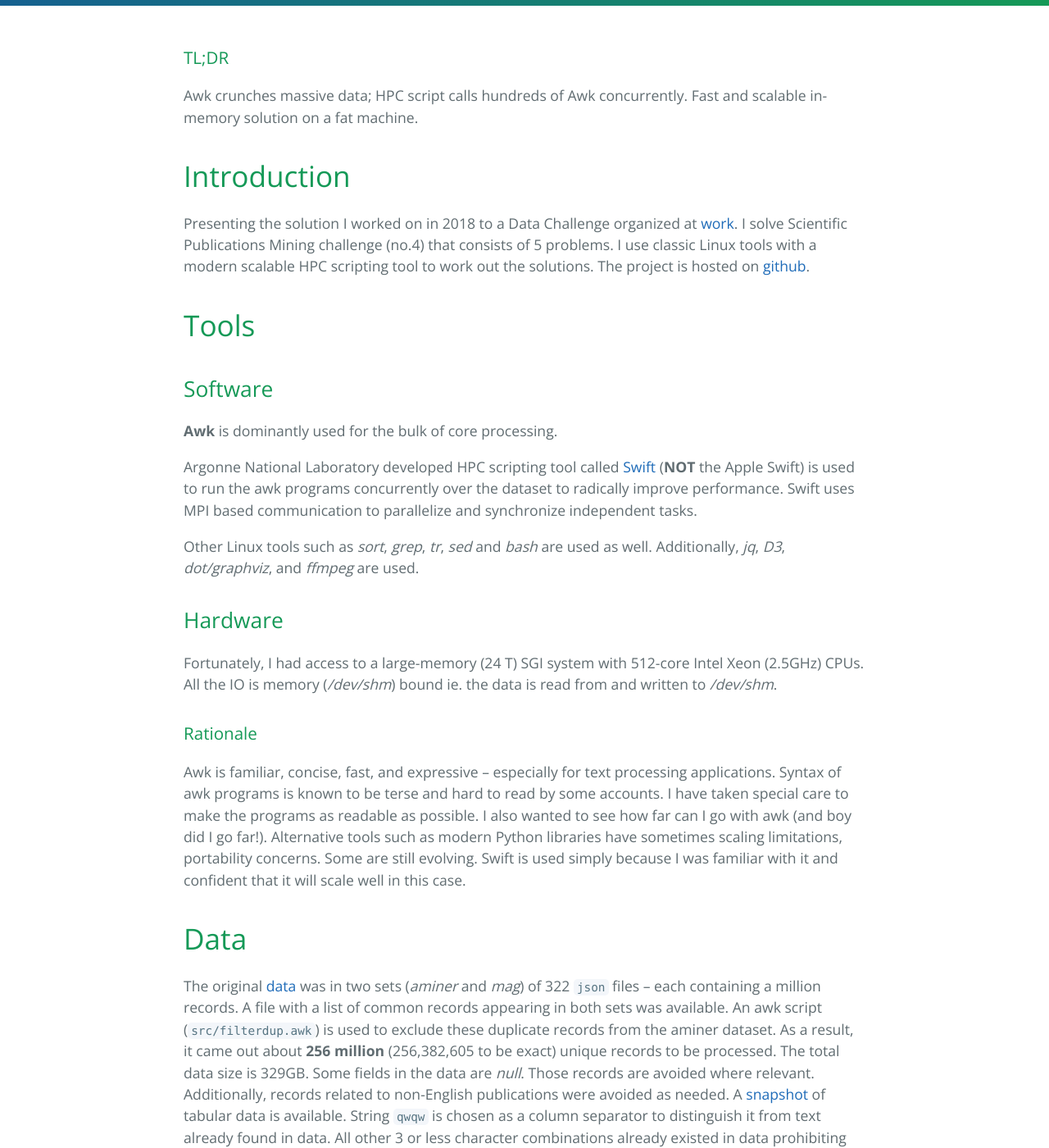
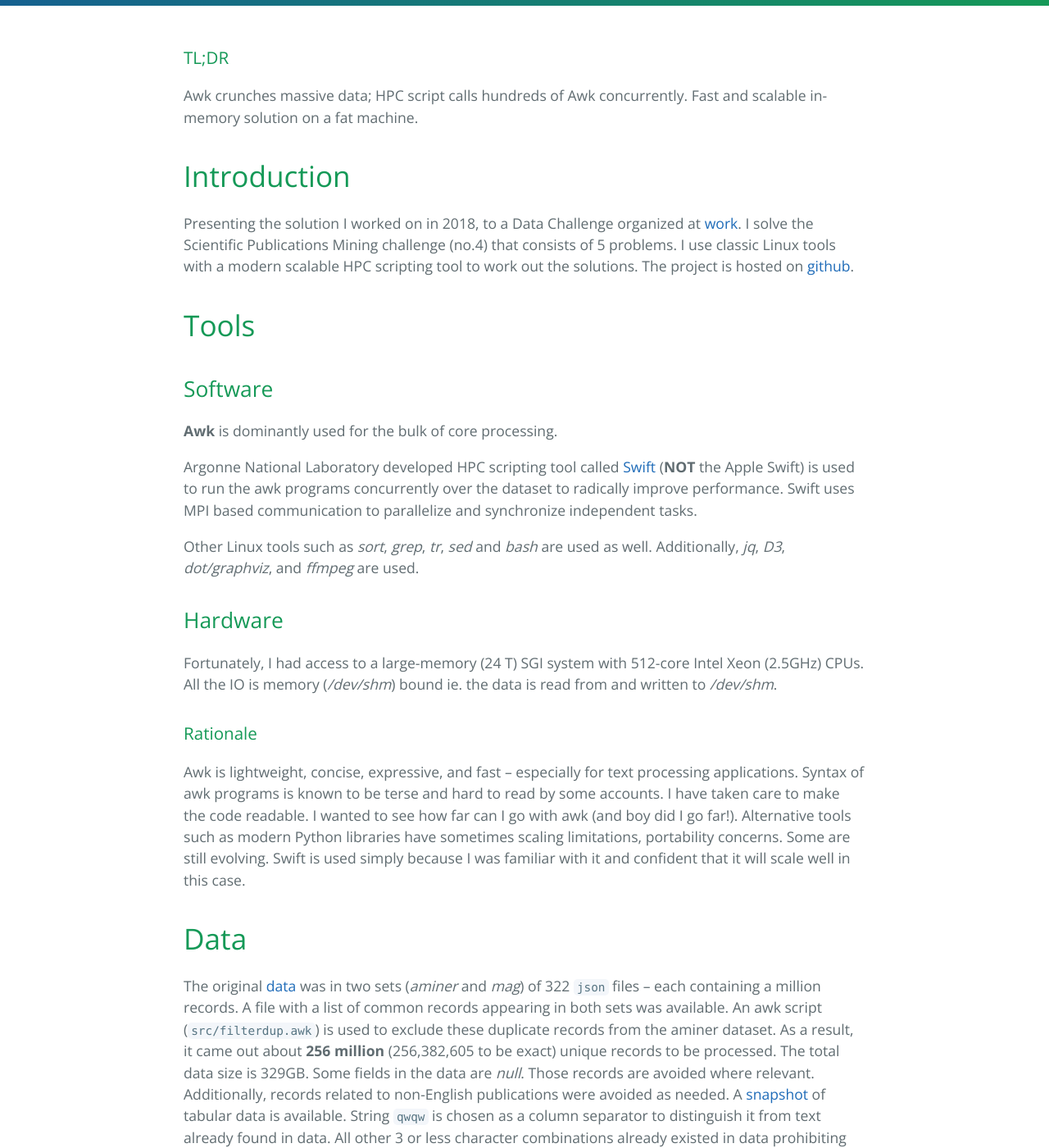
Before and after one commit to ketancmaheshwari/ketancmaheshwari.github.io, a Jekyll site: the page built from _posts/2020-05-24-SMC18-Data-Challenge-4.md, in a window 1280 px wide and 1400 px high, scrolled down 421 px. Shown: the whole window at 82% size. Built offline with Jekyll 4.4.1, drawn with Linux system fonts in a browser that asks for light colours; some of the changed text lies outside the part shown.

Commit message:
minor edits

````diff
--- a/_posts/2020-05-24-SMC18-Data-Challenge-4.md
+++ b/_posts/2020-05-24-SMC18-Data-Challenge-4.md
@@ -11,8 +11,8 @@
 
 # Introduction
 
-Presenting the solution I worked on in 2018 to a Data Challenge organized at
-[work](https://smc-datachallenge.ornl.gov/challenges-2018/). I solve Scientific
+Presenting the solution I worked on in 2018, to a Data Challenge organized at
+[work](https://smc-datachallenge.ornl.gov/challenges-2018/). I solve the Scientific
 Publications Mining challenge (no.4) that consists of 5 problems. I use classic
 Linux tools with a modern scalable HPC scripting tool to work out the
 solutions. The project is hosted on
@@ -41,14 +41,13 @@
 
 ### Rationale
 
-Awk is familiar, concise, fast, and expressive – especially for text processing
+Awk is lightweight, concise, expressive, and fast – especially for text processing
 applications. Syntax of awk programs is known to be terse and hard to read by
-some accounts. I have taken special care to make the programs as readable as
-possible. I also wanted to see how far can I go with awk (and boy did I go
-far!). Alternative tools such as modern Python libraries have sometimes scaling
-limitations, portability concerns. Some are still evolving.  Swift is used
-simply because I was familiar with it and confident that it will scale well in
-this case.
+some accounts. I have taken care to make the code readable. I wanted to
+see how far can I go with awk (and boy did I go far!). Alternative tools such
+as modern Python libraries have sometimes scaling limitations, portability
+concerns. Some are still evolving. Swift is used simply because I was familiar
+with it and confident that it will scale well in this case.
 
 # Data
 
@@ -283,7 +282,7 @@
    where the stdout should go, etc.
 */
 app (file out) myawk (file awkprog, file stop_words, file infile){
-    "/usr/bin/awk" "-f" awkprog stop_words infile @stdout=out
+  "/usr/bin/awk" "-f" awkprog stop_words infile @stdout=out
 }
 
 /* populate the input data */
@@ -293,8 +292,9 @@
 file outfiles[];
 
 foreach v, i in aminer{
-    outfiles[i] = myawk(input("/home/km0/SMC18/src/prob2.awk"),
-                  input("/home/km0/SMC18/data/stop_words.txt"), v);
+  outfiles[i] = myawk(input("/home/km0/SMC18/src/prob2.awk"),
+                input("/home/km0/SMC18/data/stop_words.txt"),
+                v);
 }
 
 /* Combine all output in one file */
@@ -520,7 +520,7 @@
      # treat abstract
      $abstract = tolower($abstract)
      gsub("\"","",$abstract)
-     gsub(",","",$abstract)
+     gsub(","," ",$abstract)
      split($abstract, c, " ")
      for (i in c) if(length(c[i])>2 && match(c[i],/[a-z]/) && c[i] in x == 0) print c[i]
 
@@ -547,19 +547,20 @@
 import string;
 
 app (file out) myawk (file awkprog, file infile, file stopwords, string yr){
-    "/usr/bin/awk" "-v" yr "-f" awkprog stopwords infile @stdout=out
+  "/usr/bin/awk" "-v" yr "-f" awkprog stopwords infile @stdout=out
 }
 
 file aminer[] = glob("/dev/shm/aminer_mag_papers/*.txt");
 
 foreach y in [1800:2017:1]{
-    file yearfiles[];
-    foreach v, i in aminer{
-        yearfiles[i] = myawk(input("/home/km0/SMC18/src/prob4_p3.awk"), \
-                             v, input("/home/km0/SMC18/data/stop_words.txt"), \
-                             sprintf("yr=%s",toString(y)));
-    }
-    file joined <sprintf("year%s.txt",toString(y))> = cat(yearfiles);
+  file yearfiles[];
+  foreach v, i in aminer{
+    yearfiles[i] = myawk(input("/home/km0/SMC18/src/prob4_p3.awk"),
+                         v,
+                         input("/home/km0/SMC18/data/stop_words.txt"),
+                         sprintf("yr=%s",toString(y)));
+  }
+  file joined <sprintf("year%s.txt",toString(y))> = cat(yearfiles);
 }
 ```
 
````
Also changed, not shown: other parts of _posts/2020-05-24-SMC18-Data-Challenge-4.md (+3 -4 lines).
